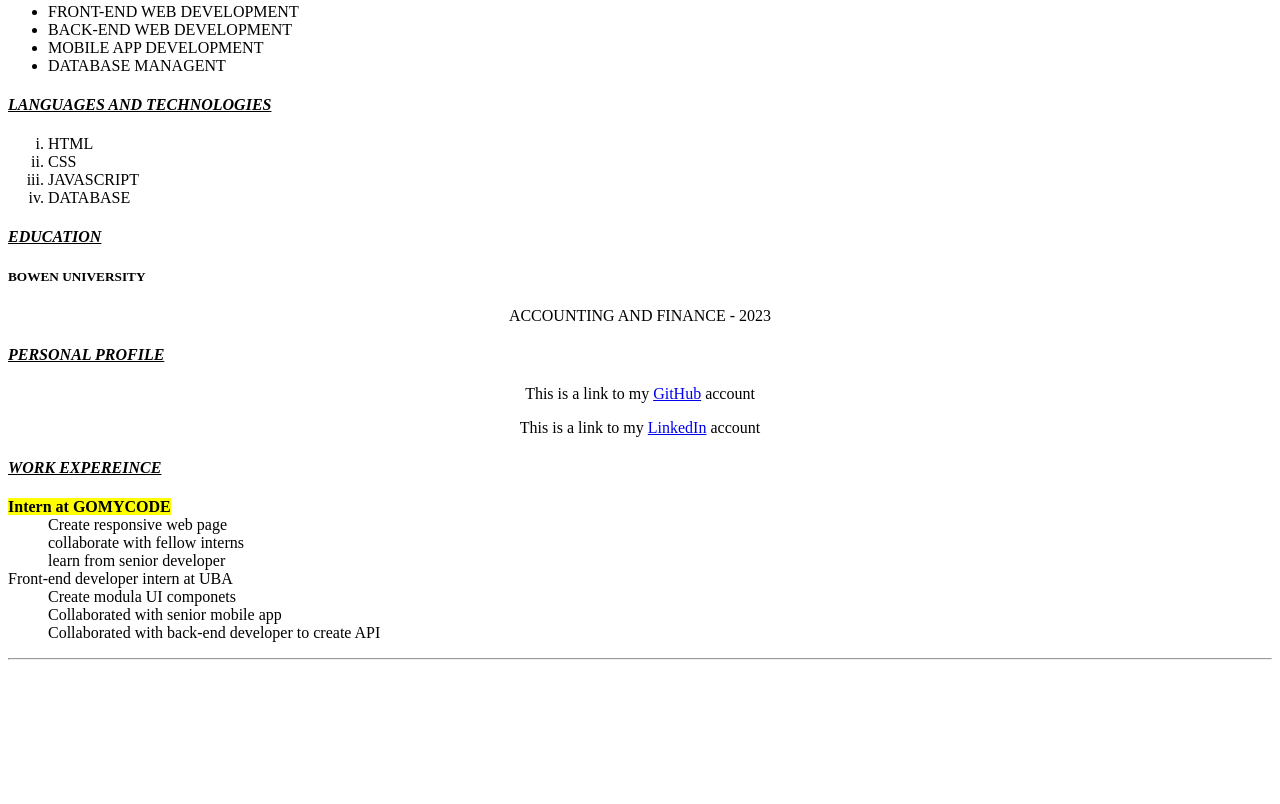
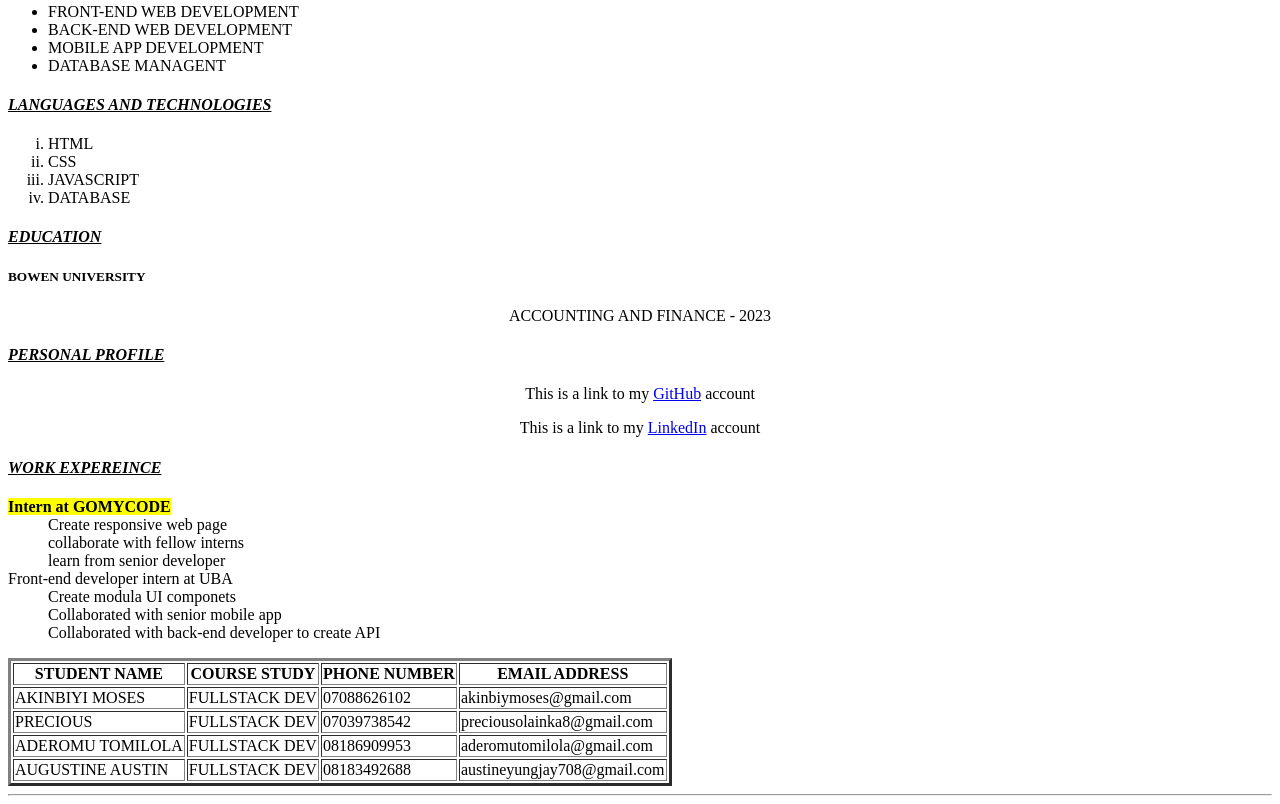
Before and after one commit to biyimo/HTML2, a plain HTML site: page index.html in a window 1280 px wide. Shown: the part 400-1204 px from the top of the page. Before the commit the page ends 1068 px from the top, so only its background shows below. Drawn offline with Linux system fonts and the light colour scheme.

Commit message:
table added

```diff
--- a/index.html
+++ b/index.html
@@ -110,6 +110,39 @@
       <dd>Collaborated with back-end developer to create API</dd>
     </dl>
 
+    <table border="3">
+      <tr>
+        <th>STUDENT NAME</th>
+        <th>COURSE STUDY</th>
+        <th>PHONE NUMBER</th>
+        <th>EMAIL ADDRESS</th>
+      </tr>
+      <tr>
+        <td>AKINBIYI MOSES</td>
+        <td>FULLSTACK DEV</td>
+        <td>07088626102</td>
+        <td>akinbiymoses@gmail.com</td>
+      </tr>
+      <tr>
+        <td>PRECIOUS</td>
+        <td>FULLSTACK DEV</td>
+        <td>07039738542</td>
+        <td>preciousolainka8@gmail.com</td>
+      </tr>
+      <tr>
+        <td>ADEROMU TOMILOLA</td>
+        <td>FULLSTACK DEV</td>
+        <td>08186909953</td>
+        <td>aderomutomilola@gmail.com</td>
+      </tr>
+      <tr>
+        <td>AUGUSTINE AUSTIN</td>
+        <td>FULLSTACK DEV</td>
+        <td>08183492688</td>
+        <td>austineyungjay708@gmail.com</td>
+      </tr>
+    </table>
+
     <hr />
   </body>
 </html>
```
Lines whose indentation alone changed are shown as unchanged.
